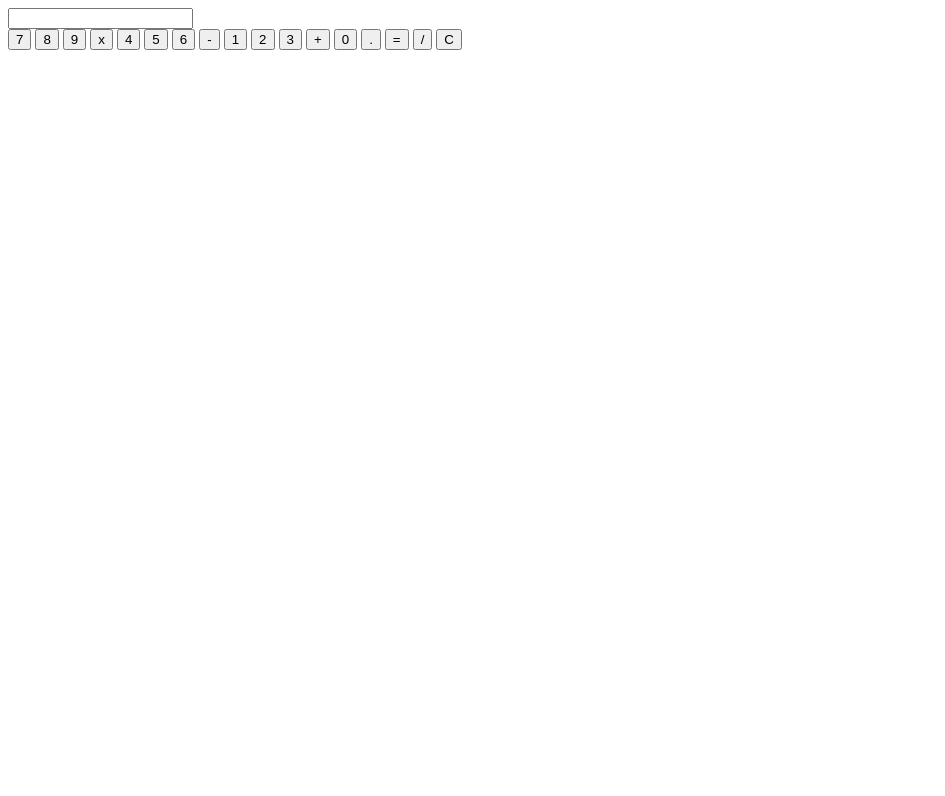
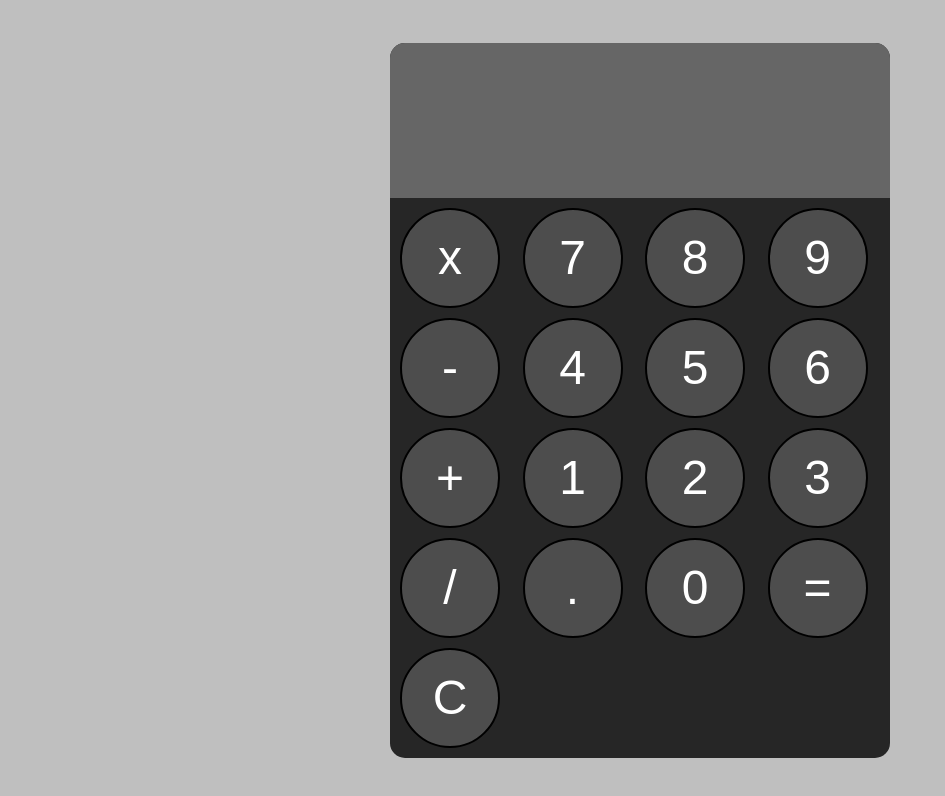
Before and after one commit to Mikku32/Calculator, a plain HTML site: page index.html in a window 1280 px wide. Shown: the whole page, without its empty margins (0-945 px from the left). Drawn offline with Linux system fonts and the light colour scheme.

Commit message:
css is added

```diff
--- /dev/null
+++ b/Style/style.css
@@ -0,0 +1,51 @@
+body{
+    margin: 0;
+    display: flex;
+    justify-content: center;
+    align-items: center;
+    height: 100vh;
+    background-color: hsl(0, 0%, 75%);
+}
+#display{
+    width: 100%;
+    padding: 50px;
+    text-align: right;
+    font-size: 3rem;
+   border: none;
+    background-color: hsl(0, 0%, 40%);
+    color: white;
+}
+#calculator{
+    font-family: Arial, Helvetica, sans-serif;
+    background-color: hsl(0, 0%, 15%);
+    border-radius: 15px;
+    max-width: 500px;
+    overflow: hidden;
+
+}
+#buttons{
+    display: grid;
+    grid-template-columns: repeat(4, 1fr);
+
+    grid-gap: 10px;
+    padding: 10px;
+}
+button{
+    width: 100px;
+    height: 100px;
+    font-size: 25px;
+    /* margin: 5px; */
+    border-radius: none;
+    border: 2px solid black;
+    border-radius: 50px;
+    background-color: hsl(0, 0%, 30%);
+    color: white;
+    font-size: 3rem;
+}
+button:hover{
+    background-color: hsl(0, 0%, 40%);
+    cursor: pointer;
+}
+button:active{
+    background-color: hsl(0, 0%, 70%);
+}
--- a/index.html
+++ b/index.html
@@ -4,27 +4,30 @@
     <meta charset="UTF-8">
     <meta name="viewport" content="width=device-width, initial-scale=1.0">
     <title>Document</title>
+    <link rel="stylesheet" href="Style\style.css">
 </head>
 <body>
     <div id="calculator">
         <input id="display" readonly>
         <div id ="buttons">
+            <button>x</button>
             <button>7</button>
             <button>8</button>
             <button>9</button>
-            <button>x</button>
+            <button>-</button>
             <button>4</button>
             <button>5</button>
             <button>6</button>
-            <button>-</button>
+            <button>+</button>
             <button>1</button>
             <button>2</button>
             <button>3</button>
-            <button>+</button>
+             <button>/</button>
+            <button>.</button>
             <button>0</button>
-            <button>.</button>
+
             <button>=</button>
-            <button>/</button>
+
             <button>C</button>
 
         </div>
```
